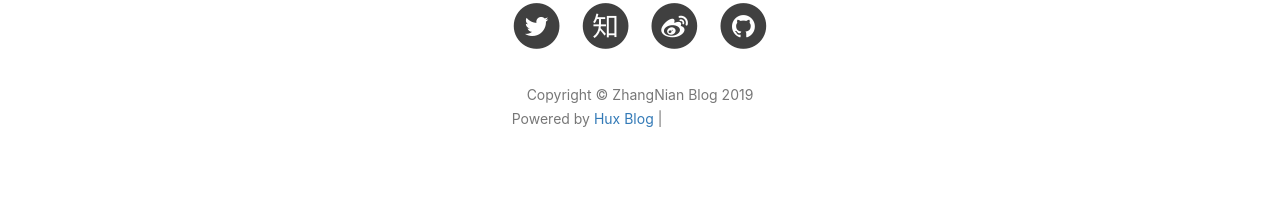
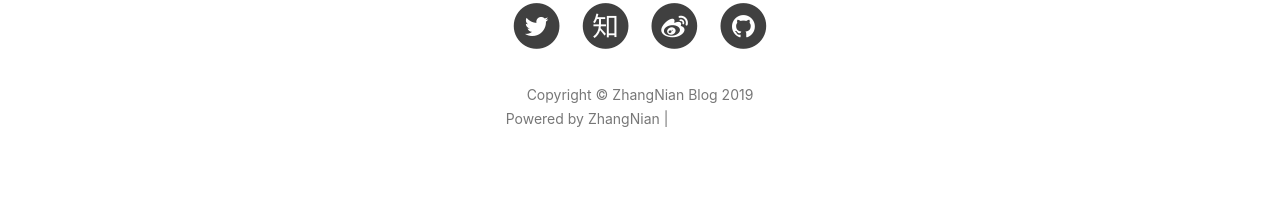
Before and after one commit to Zhang-Nian/Speech, a Jekyll site: the page built from index.html, in a window 1280 px wide. Shown: the part 1123-1343 px from the top of the page. Built offline with Jekyll 4.4.1, drawn with Linux system fonts in a browser that asks for light colours; nearby versions of some CDN libraries; the list of posts is cut into pages by our own code; comment, search, counter and statistics services are not loaded; grey boxes are pictures that could not be loaded.

Commit message:
modify author

```diff
--- a/_includes/footer.html
+++ b/_includes/footer.html
@@ -9,7 +9,7 @@
                 <p class="copyright text-muted">
                     Copyright &copy; {{ site.title }} {{ site.time | date: '%Y' }}
                     <br>
-                    Powered by <a href="http://huangxuan.me">Hux Blog</a> |
+                    Powered by ZhangNian |
                     <iframe
                         style="margin-left: 2px; margin-bottom:-5px;"
                         frameborder="0" scrolling="0" width="100px" height="20px"
```
